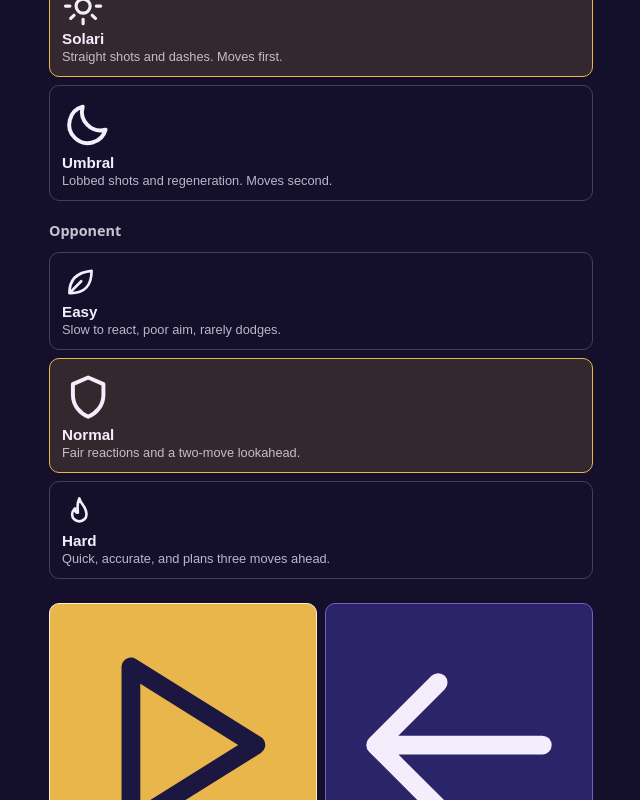
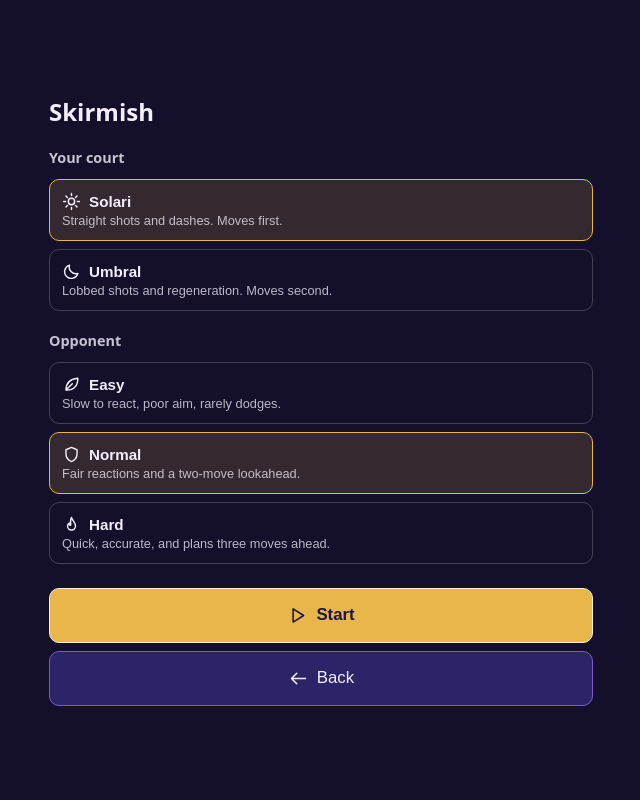
Before and after one commit to davidyoung2912/eclipse-court, a React (Vite) app: page / in a window 1280 px wide. Both pictures are taken after a click on the button "Skirmish". Shown: the whole page, without its empty margins (319-959 px from the left). Built offline with nearby package versions, Linux system fonts and the light colour scheme.

Commit message:
Restore button icon sizing CSS that was dropped when the piece card styles were rewritten
Co-Authored-By: Claude Sonnet 5.5 <noreply@anthropic.com>

```diff
--- a/src/index.css
+++ b/src/index.css
@@ -245,3 +245,13 @@ body {
 .piece-stats i { min-width: 0; margin-right: 4px; }
 .piece-stats .dots { letter-spacing: 0.1em; color: var(--solari-gold); margin-right: 10px; }
 .piece-stats small { font-size: 0.66rem; opacity: 0.8; }
+
+/* Button icons */
+.btn-icon { width: 1.25em; height: 1.25em; flex-shrink: 0; }
+.buttons button, .menu-buttons button, .spell { display: inline-flex; align-items: center; justify-content: center; gap: 8px; }
+.menu-buttons.stacked { flex-direction: column; }
+.spell { gap: 5px; }
+.spell .btn-icon { width: 1.1em; height: 1.1em; }
+.choice strong { display: flex; align-items: center; gap: 8px; }
+.attack-btn { display: flex; flex-direction: column; align-items: center; justify-content: center; gap: 2px; }
+.attack-btn .btn-icon { width: 1.6em; height: 1.6em; }
```
